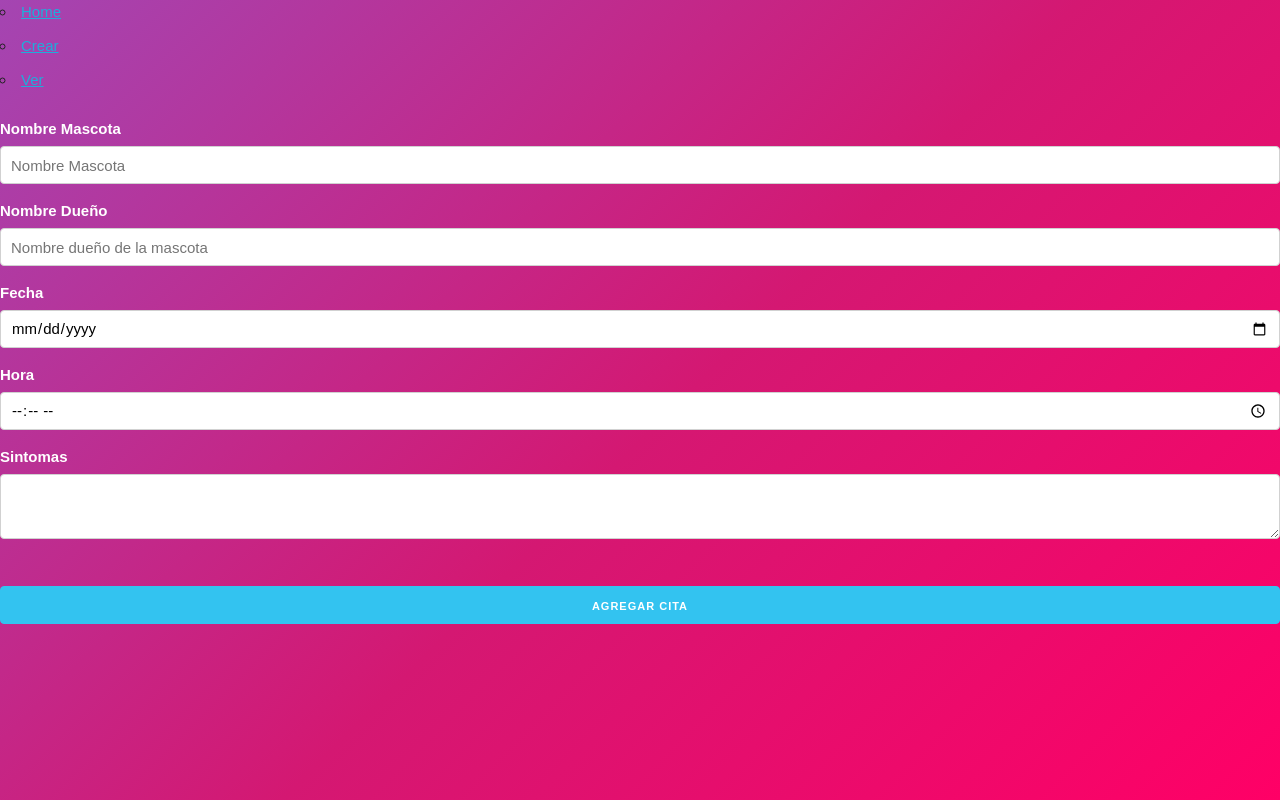
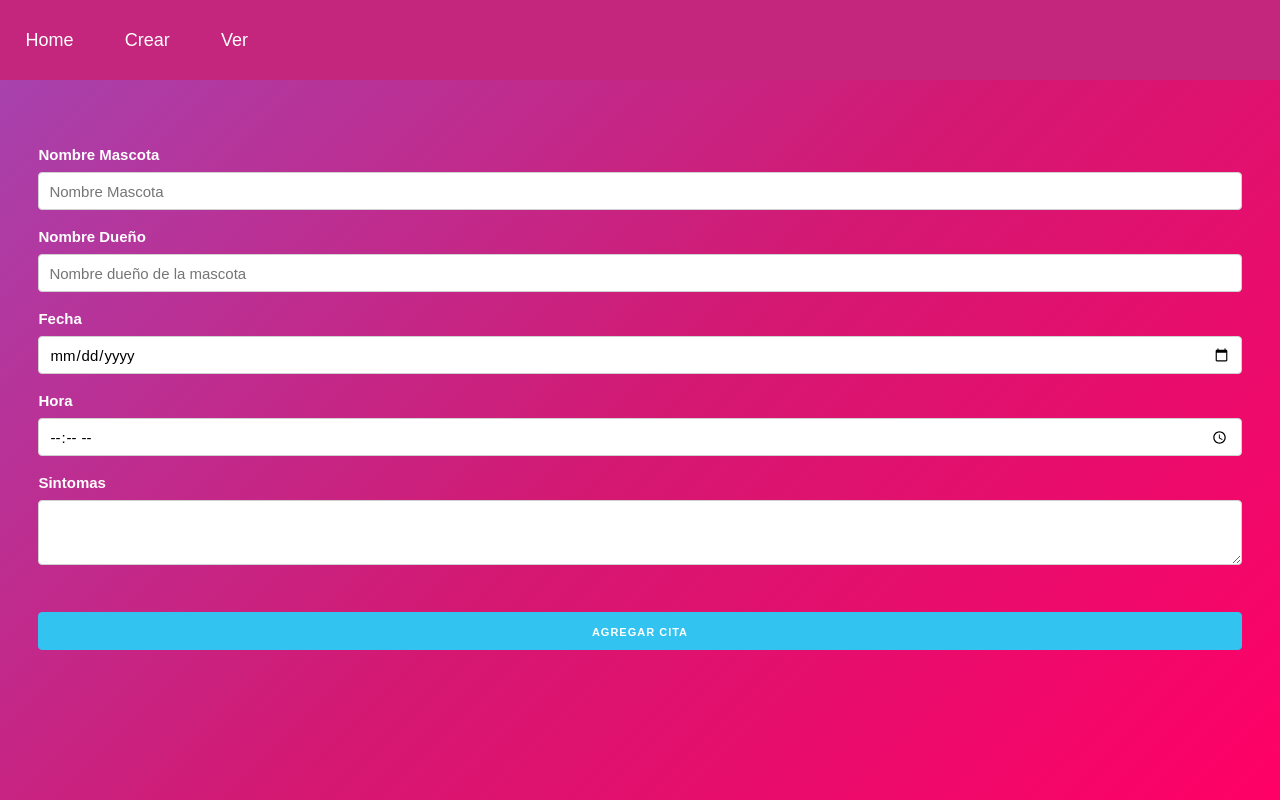
Before and after one commit to LeilaEntenza/TP04_Citas_Parte3_Zilbersztein_Entenza, a React (Vite) app: page /crear in a window 1280 px wide. Built offline with nearby package versions, Linux system fonts and the light colour scheme.

Commit message:
Crear estilos y estilos del navbar

```diff
--- /dev/null
+++ b/src/Crear.css
@@ -0,0 +1,5 @@
+.formC {
+    display: flex;
+    flex-direction: column;
+    padding: 3%;
+}
--- a/src/Crear.jsx
+++ b/src/Crear.jsx
@@ -1,8 +1,14 @@
 import React from 'react'
+import './Crear.css';
+
 import { Form } from './Form'
 
 export default function Crear() {
   return (
-    <Form/>
+    <div className='formC'>
+      <div className='form'>
+      <Form />
+      </div>
+    </div>
   )
 }
--- a/src/Home.jsx
+++ b/src/Home.jsx
@@ -2,6 +2,10 @@ import React from 'react'
 
 export default function Home() {
   return (
-    <div>Home</div>
+    <div><h1>Citas</h1>
+      <p>Concretá citas para que atendamos a tus mascotas!</p>
+      <div className='container'>
+        <img width="400" src='https://i.pinimg.com/736x/10/bc/bd/10bcbdc51fdacda178fbf70267e19251.jpg'/>
+  </div></div>
   )
 }
--- /dev/null
+++ b/src/Navbar.css
@@ -0,0 +1,26 @@
+nav{
+    width: 100%;
+    background-color: rgb(196, 38, 125);
+}
+nav ul{
+    display: flex;
+    list-style: none;
+}
+
+nav li{
+    margin: 2%;
+}
+
+nav a{
+    text-decoration: none;
+    color: white;
+    cursor: pointer;
+    font-size: larger;
+}
+
+nav a:hover{
+    text-decoration: none;
+    color: white;
+    cursor: pointer;
+    font-size: larger;
+}
--- a/src/Navbar.jsx
+++ b/src/Navbar.jsx
@@ -2,6 +2,8 @@ import React from 'react'
 import { Routes, Route, Link } from 'react-router';
 import Crear from './Crear'
 import Ver from './Ver'
+import './Navbar.css';
+
 
 export default function Navbar() {
   return (
--- a/src/Ver.jsx
+++ b/src/Ver.jsx
@@ -1,4 +1,5 @@
 import React from 'react'
+import { Listado } from './Listado'
 import { BrowserRouter as Router,
   Link,
   Route,
```
Also changed, not shown: src/Ver.css (added).
